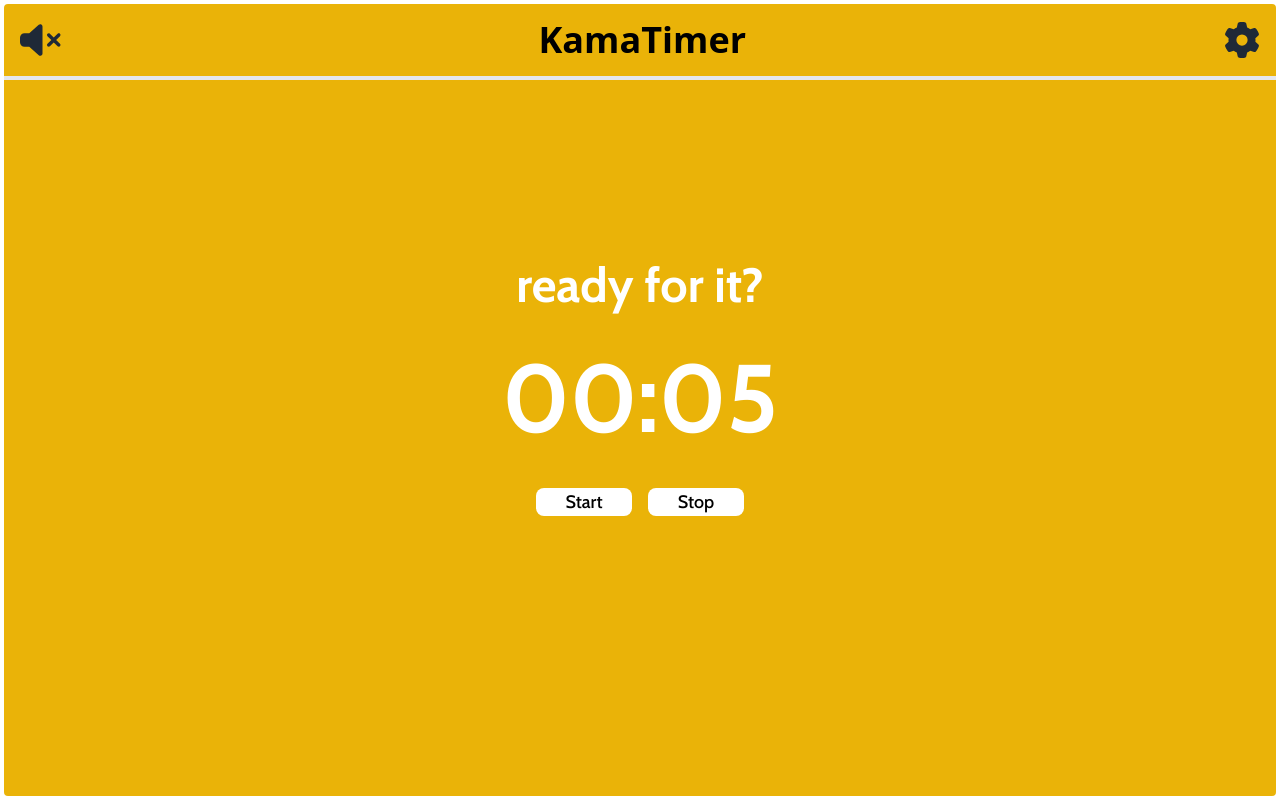
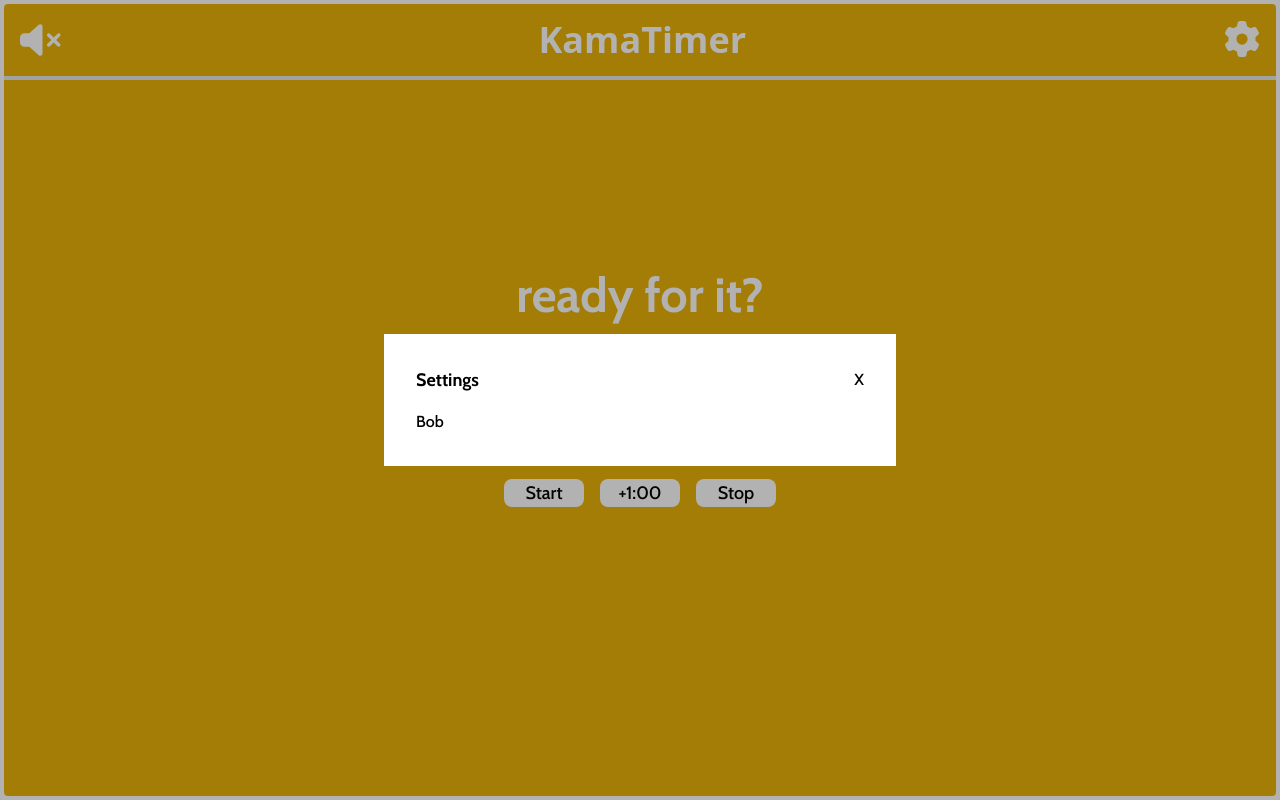
Before and after one commit to IanLuong/kamatimer, a React (Create React App) app: page / in a window 1280 px wide. Built offline with nearby package versions, Linux system fonts and the light colour scheme; the HTML template or start-up script is replaced by a standard one.

Commit message:
Set up Settings popup component

```diff
--- a/src/App.tsx
+++ b/src/App.tsx
@@ -1,8 +1,13 @@
 import { faGithub } from "@fortawesome/free-brands-svg-icons"
-import { faGear, faVolumeMute, faVolumeHigh } from "@fortawesome/free-solid-svg-icons"
+import {
+  faGear,
+  faVolumeMute,
+  faVolumeHigh,
+  faPause,
+} from "@fortawesome/free-solid-svg-icons"
 import { FontAwesomeIcon } from "@fortawesome/react-fontawesome"
 import React, { useEffect, useState } from "react"
-
+import Settings from "./components/Settings"
 
 function App() {
   let readyVal = 5
@@ -14,13 +19,14 @@
   const [mode, setMode] = useState("ready for it?")
   const [backgroundColor, setBackgroundColor] = useState("bg-yellow-500")
 
+  const [isSettingsVisible, setIsSettingsVisible] = useState(true)
+
   useEffect(() => {
     if (isTimeRunning && timeRemaining > 0) {
       let timer = setTimeout(() => {
         setTimeRemaining((time) => time - 1)
       }, 1000)
       return () => clearTimeout(timer)
-
     } else if (timeRemaining === 0) {
       updateMode()
     }
@@ -64,33 +70,40 @@
       className={`w-full h-screen rounded-lg ${backgroundColor} border-4 border-white border-solid flex flex-col`}
     >
       <nav className="w-full p-4 flex justify-between items-center border-b-4">
-        <FontAwesomeIcon
-          className="text-3xl md:text-4xl text-gray-800 cursor-pointer"
-          icon={faVolumeMute}
-        />
-        <h4 className="font-cinzel text-3xl md:text-4xl font-bold">KamaTimer</h4>
+        <div className="flex gap-2">
+          <FontAwesomeIcon className="navbar-icon" icon={faVolumeMute} />
+          {/* <FontAwesomeIcon className="navbar-icon" icon={faPause} /> */}
+        </div>
+        <h4 className="font-cinzel text-3xl md:text-4xl font-bold text-white">
+          KamaTimer
+        </h4>
         {/* <FontAwesomeIcon
           className="text-5xl text-gray-800 cursor-pointer mx-auto"
           icon={faGithub}
         /> */}
-        <FontAwesomeIcon
-          className="text-3xl md:text-4xl text-gray-800 cursor-pointer"
-          icon={faGear}
-        />
+        <button onClick={() => setIsSettingsVisible(true)}>
+          <FontAwesomeIcon className="navbar-icon" icon={faGear} />
+        </button>
       </nav>
       <div className="h-1/2 m-auto">
-        <div className="w-full h-3/4 flex flex-col justify-around items-center font-cabin">
+        <div className="w-full h-3/4 flex flex-col justify-center gap-8 items-center font-cabin">
           <h1 className="text-5xl font-bold text-white">{mode}</h1>
           <h1 className="text-8xl font-bold text-white">{getTimeString()}</h1>
           <div className="flex gap-4">
             <button
-              className="bg-white w-24 rounded-lg text-lg hover:bg-black hover:text-white cursor-pointer"
+              className="timer-button"
               onClick={() => setIsTimeRunning((prev) => !prev)}
             >
               {isTimeRunning ? "Pause" : "Start"}
             </button>
             <button
-              className="bg-white w-24 rounded-lg text-lg hover:bg-black hover:text-white cursor-pointer"
+              className="timer-button"
+              onClick={() => setTimeRemaining((current) => current + 60)}
+            >
+              +1:00
+            </button>
+            <button
+              className="timer-button"
               onClick={() => {
                 setTimeRemaining(readyVal)
                 setMode("ready for it?")
@@ -103,6 +116,14 @@
           </div>
         </div>
       </div>
+      <Settings
+        visible={isSettingsVisible}
+        setVisible={setIsSettingsVisible}
+      >
+        <div>
+          Bob
+        </div>
+      </Settings>
     </div>
   )
 }
--- /dev/null
+++ b/src/components/Settings.tsx
@@ -0,0 +1,26 @@
+interface SettingsProps {
+  visible: boolean
+  setVisible: Function
+  children: any
+}
+
+export default function Settings(props: SettingsProps) {
+  return props.visible ? (
+    <div className="fixed top-0 left-0 w-full h-screen bg-black/30 flex justify-center items-center">
+      <div className="relative p-8 w-full max-w-lg bg-white font-cabin">
+        <div className="w-full flex justify-between items-center pb-4">
+          <h1 className="text-lg font-bold">Settings</h1>
+          <button
+            className=""
+            onClick={() => props.setVisible(false)}
+          >
+            X
+          </button>
+        </div>
+        {props.children}
+      </div>
+    </div>
+  ) : (
+    <div></div>
+  )
+}
--- a/src/index.css
+++ b/src/index.css
@@ -1,3 +1,15 @@
 @tailwind base;
 @tailwind components;
 @tailwind utilities;
+
+@layer components {
+
+  .navbar-icon {
+    @apply text-3xl md:text-4xl text-white cursor-pointer hover:text-gray-800 focus:text-gray-800
+  }
+
+  .timer-button {
+    @apply bg-white w-20 rounded-lg text-lg hover:bg-black hover:text-white cursor-pointer
+  }
+
+}
--- a/tailwind.config.js
+++ b/tailwind.config.js
@@ -9,4 +9,4 @@
     extend: {},
   },
   plugins: [],
-};
+}
```
Lines whose indentation alone changed are shown as unchanged.
